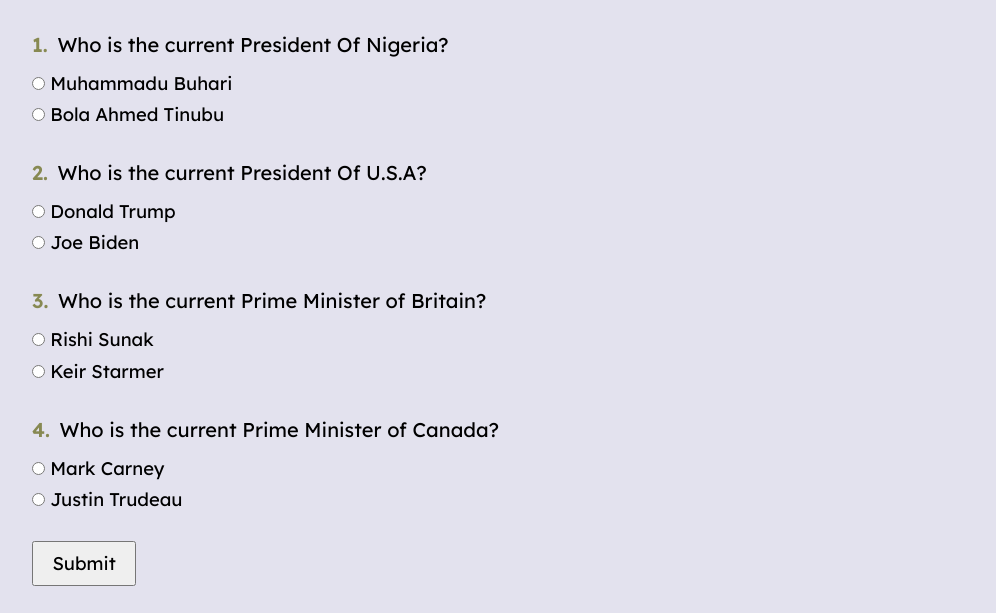
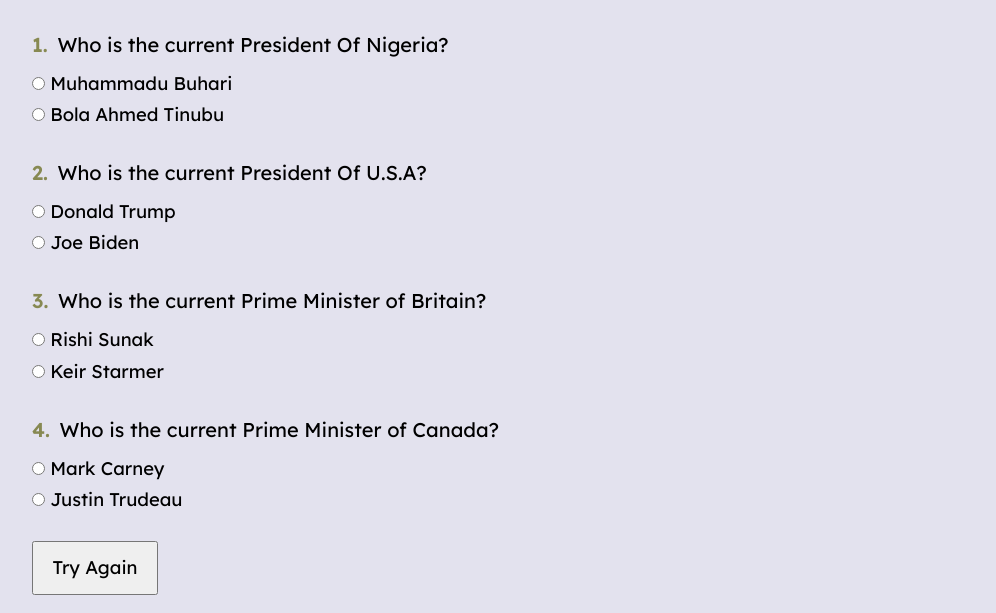
Before and after one commit to quest82/simple_president_quiz, a plain HTML site: page index.html in a window 1280 px wide. Both pictures are taken after a click on the input "Submit". Shown: the part 241-854 px from the top of the page, without its empty margins (58-1054 px from the left). Drawn offline with Linux system fonts and the light colour scheme.

Commit message:
Completed

```diff
--- a/index.html
+++ b/index.html
@@ -117,6 +117,7 @@
 
                 <input type="submit" value="Submit" class="btn">
 			</form>
+			<button class="retryBtn">Try Again</button>
 		</main>
 	</body>
 </html>
--- a/script.js
+++ b/script.js
@@ -3,6 +3,8 @@
 const form = document.querySelector(".quiz__form");
 const result = document.querySelector(".quiz__resultSection__result");
 const score = document.querySelector(".quiz__resultSection__result__score");
+const submitBtn = document.querySelector(".btn");
+const retryBtn = document.querySelector(".retryBtn");
 
 // ANSWERS
 
@@ -40,6 +42,20 @@ form.addEventListener("submit", (e) => {
 	result.style.display = "block";
 	scoreCountDown(scoreCounter);
 	scrollTo(0, 0);
+
+	retryBtn.style.display = "block";
+	submitBtn.style.display = "none";
+	setTimeout(() => {
+		alert("Try again by clicking the button below");
+	}, 2000);
+});
+
+retryBtn.addEventListener("click", (e) => {
+	form.reset();
+	scrollTo(0, 0);
+
+	retryBtn.style.display = "none";
+	submitBtn.style.display = "block";
 });
 
 // FUNCTIONS
@@ -53,5 +69,5 @@ function scoreCountDown(scoreCounter) {
 			countDown++;
 			score.textContent = `${countDown}%`;
 		}
-	}, 20);
+	}, 2);
 }
--- a/style.css
+++ b/style.css
@@ -102,7 +102,7 @@ GLOBAL
 
 body {
 	background-color: var(--background);
-	margin-top: 3em;
+	margin: 3em 1em 0 1em;
 	font-family: var(--fnt-fam);
 	font-size: 1.15rem;
 }
@@ -160,7 +160,13 @@ TYPOGRAPHY
 ASSET
 */
 
-.btn {
+.btn,
+.retryBtn {
 	margin-bottom: 1em;
     padding: .5em 1em;
 }
+
+
+.retryBtn {
+	display: none;
+}
```
